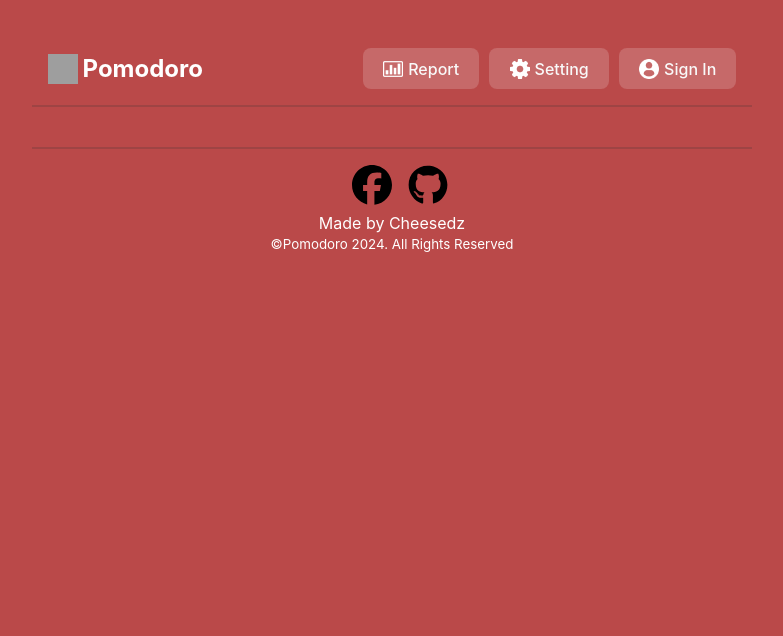
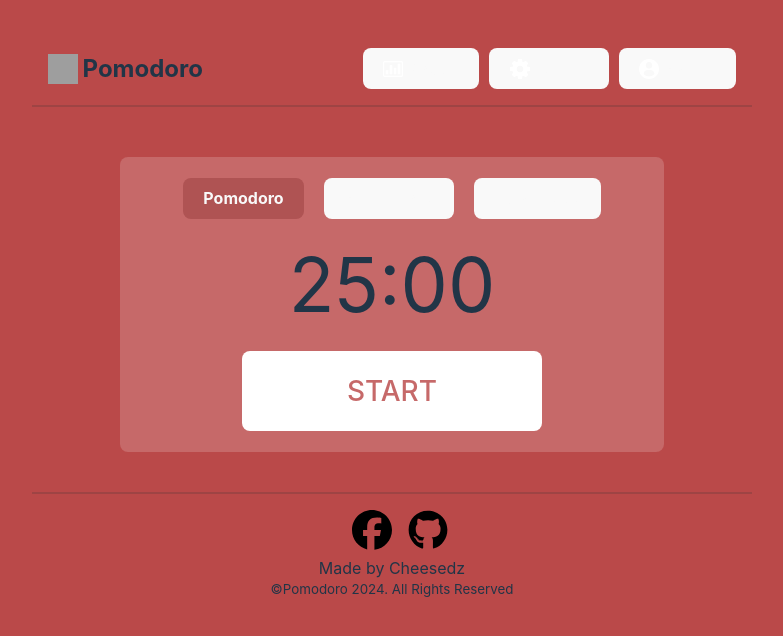
Before and after one commit to Cheesedz/pomodoro, a React (Vite) app: page / in a window 1280 px wide. Shown: the top 636 px of the page, without its empty margins (248-1031 px from the left). Built offline with nearby package versions, Linux system fonts and the light colour scheme; grey boxes are pictures that could not be loaded.

Commit message:
add timer

```diff
--- a/src/App.css
+++ b/src/App.css
@@ -34,7 +34,14 @@
 }
 
 .card {
-  padding: 2em;
+  background-color: #c66969;
+  border-radius: 8px;
+  border: 1px solid transparent;
+  padding: 0.6em 1.2em;
+  align-items: center;
+  max-width: 70%;
+  margin: auto;
+  margin-top: 50px;
 }
 
 .read-the-docs {
--- a/src/App.jsx
+++ b/src/App.jsx
@@ -1,44 +1,19 @@
 import { useState } from 'react'
-import logo from '/public/tomato.svg'
 import Header from './components/Header'
+import NavFunc from './components/NavFunc'
+import Timer from './components/Timer'
 import Footer from './components/Footer'
 import './App.css'
 
 function App() {
-  const [count, setCount] = useState(0)
 
   return (
     <>
-      {/* <div>
-        <a href="https://vitejs.dev" target="_blank">
-          <img src={viteLogo} className="logo" alt="Vite logo" />
-        </a>
-        <a href="https://react.dev" target="_blank">
-          <img src={reactLogo} className="logo react" alt="React logo" />
-        </a>
+      <Header/>
+      <div className='card'>
+        <NavFunc/>
+        <Timer/>
       </div>
-      <h1>Vite + React</h1>
-      <div className="card">
-        <button onClick={() => setCount((count) => count + 1)}>
-          count is {count}
-        </button>
-        <p>
-          Edit <code>src/App.jsx</code> and save to test HMR
-        </p>
-      </div>
-      <p className="read-the-docs">
-        Click on the Vite and React logos to learn more
-      </p> */}
-      <Header/>
-      {/* <div>
-          <img src={logo} className="logo react" alt="Quizzy logo" />
-      </div>
-      <h1>Welcome to Quizzy</h1>
-      <div className="card">
-        <button onClick={() => setCount((count) => count + 1)}>
-          Get Started
-        </button>
-      </div> */}
       <Footer/>
     </>
   )
--- /dev/null
+++ b/src/components/NavFunc.css
@@ -0,0 +1,8 @@
+.nav-button button.active {
+    font-weight: bolder;
+    background-color: #af5353;
+}
+
+.nav-button button {
+    margin: 10px;
+}
--- /dev/null
+++ b/src/components/NavFunc.jsx
@@ -0,0 +1,35 @@
+import React, { useState } from 'react'
+import './NavFunc.css'
+
+function NavFunc() {
+    const [activeButton, setActiveButton] = useState('pomodoro')
+    const handleClick = (buttonType) => {
+        setActiveButton(buttonType)
+    }
+
+    return <>
+        <div className='nav-button'>
+            <button
+                className={activeButton === 'pomodoro' ? 'active' : ''}
+                onClick={() =>
+                    handleClick('pomodoro')
+                }>
+                Pomodoro
+            </button>
+            <button
+                className={activeButton === 'shortBreak' ? 'active' : ''}
+                onClick={() =>
+                    handleClick('shortBreak')
+                }>
+                Short Break
+            </button>
+            <button
+                className={activeButton === 'longBreak' ? 'active' : ''}
+                onClick={() => handleClick('longBreak')}>
+                Long Break
+            </button>
+        </div>
+    </>
+}
+
+export default NavFunc;
--- /dev/null
+++ b/src/components/Timer.css
@@ -0,0 +1,12 @@
+.timer {
+    font-size: 75px;
+}
+
+.timer-button {
+    width: 300px;
+    height: 80px;
+    background-color: #ffffff;
+    color: #c66969;
+    margin: 10px;
+    font-size: 175%;
+}
--- /dev/null
+++ b/src/components/Timer.jsx
@@ -0,0 +1,62 @@
+import React, { useState, useEffect, timerInterval } from 'react'
+import './Timer.css'
+
+function Timer() {
+    const [activeButton, setActiveButton] = useState('START')
+    const [timer, setTimer] = useState(1500)
+    const [timerRunning, setTimerRunning] = useState(false);
+
+    const formatTimer = (timeInSeconds) => {
+        const minutes = Math.floor(timeInSeconds / 60);
+        const seconds = timeInSeconds % 60;
+        return `${minutes.toString().padStart(2, '0')}:${seconds.toString().padStart(2, '0')}`;
+    };
+
+    // useEffect(() => {
+        const toggleTimer = () => {
+            if (timerRunning) {
+                console.log('Clock is not running')
+                clearInterval(timerInterval);
+                setTimerRunning(false);
+                setActiveButton('START');
+            } else {
+                console.log('Clock is running')
+                const timerInterval = setInterval(() => {
+                    setTimer((prevTimer) => {
+                        if (prevTimer > 0) {
+                            return prevTimer - 1;
+                        } else {
+                            clearInterval(timerInterval);
+                            setTimerRunning(false);
+                            setActiveButton('START');
+                            return 0;
+                        }
+                    });
+                }, 1000);
+                setTimerRunning(true);
+                setActiveButton('PAUSE');
+            }
+        };
+    // })
+
+
+    return <>
+        <div className='timer'>
+            {formatTimer(timer)}
+        </div>
+        <div>
+            <button className='timer-button '
+                onClick={() => {
+                    setActiveButton(activeButton==='START'?'PAUSE':'START');
+                    setTimerRunning(activeButton==='START'?false:true);
+                    console.log(timerRunning)
+                    toggleTimer();
+                }}
+            >
+                {activeButton}
+            </button>
+        </div>
+    </>
+}
+
+export default Timer;
--- a/src/index.css
+++ b/src/index.css
@@ -56,7 +56,7 @@
   outline: 4px auto -webkit-focus-ring-color;
 }
 
-@media (prefers-color-scheme: dark) {
+@media (prefers-color-scheme: light) {
   :root {
     color: #213547;
     background-color: #ba4949;
```
Also changed, not shown: 1 other file (tests, documents, lock files or other folders).
